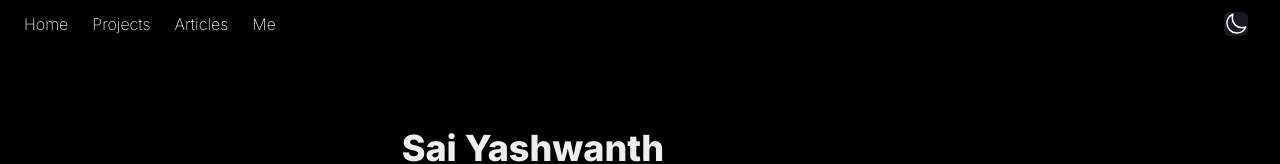
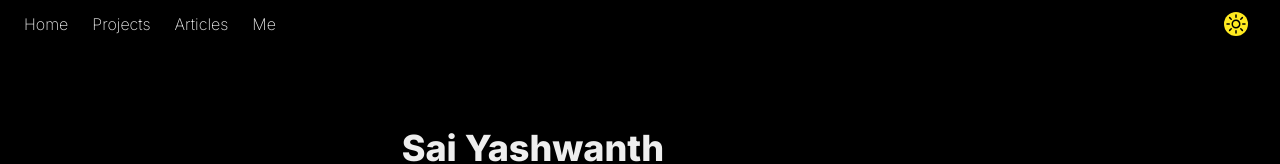
Before and after one commit to theyashwanthsai/DigitalGarden, a React (Vite) app: page / in a window 1280 px wide. Shown: the top 164 px of the page. Built offline with nearby package versions, Linux system fonts and the light colour scheme; a web font is replaced by a local one.

Commit message:
Add: changes

```diff
--- a/src/App.jsx
+++ b/src/App.jsx
@@ -63,9 +63,9 @@ function App() {
   <button
 			type="button"
 			onClick={handleThemeSwitch}
-			className="fixed z-10 right-8 top-3 bg-moon dark:bg-sun text-lg p-0 rounded-md"
+			className="fixed z-10 right-8 top-3 bg-sun dark:bg-moon text-xl p-0 rounded-xl"
 		>
-			{theme === 'dark' ? sun : moon}
+			{theme === 'dark' ? moon : sun}
 		</button>
 
 
```
